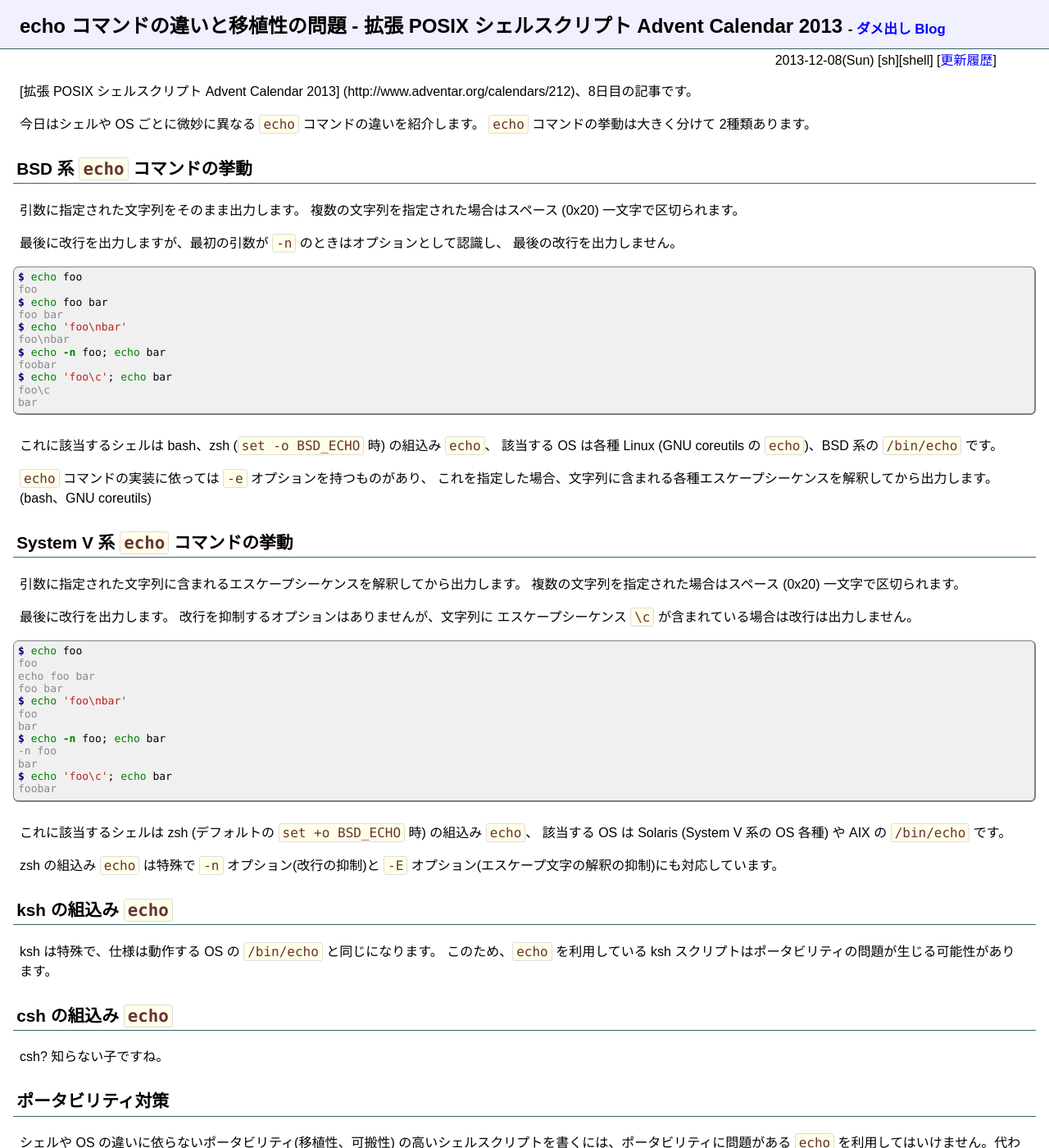
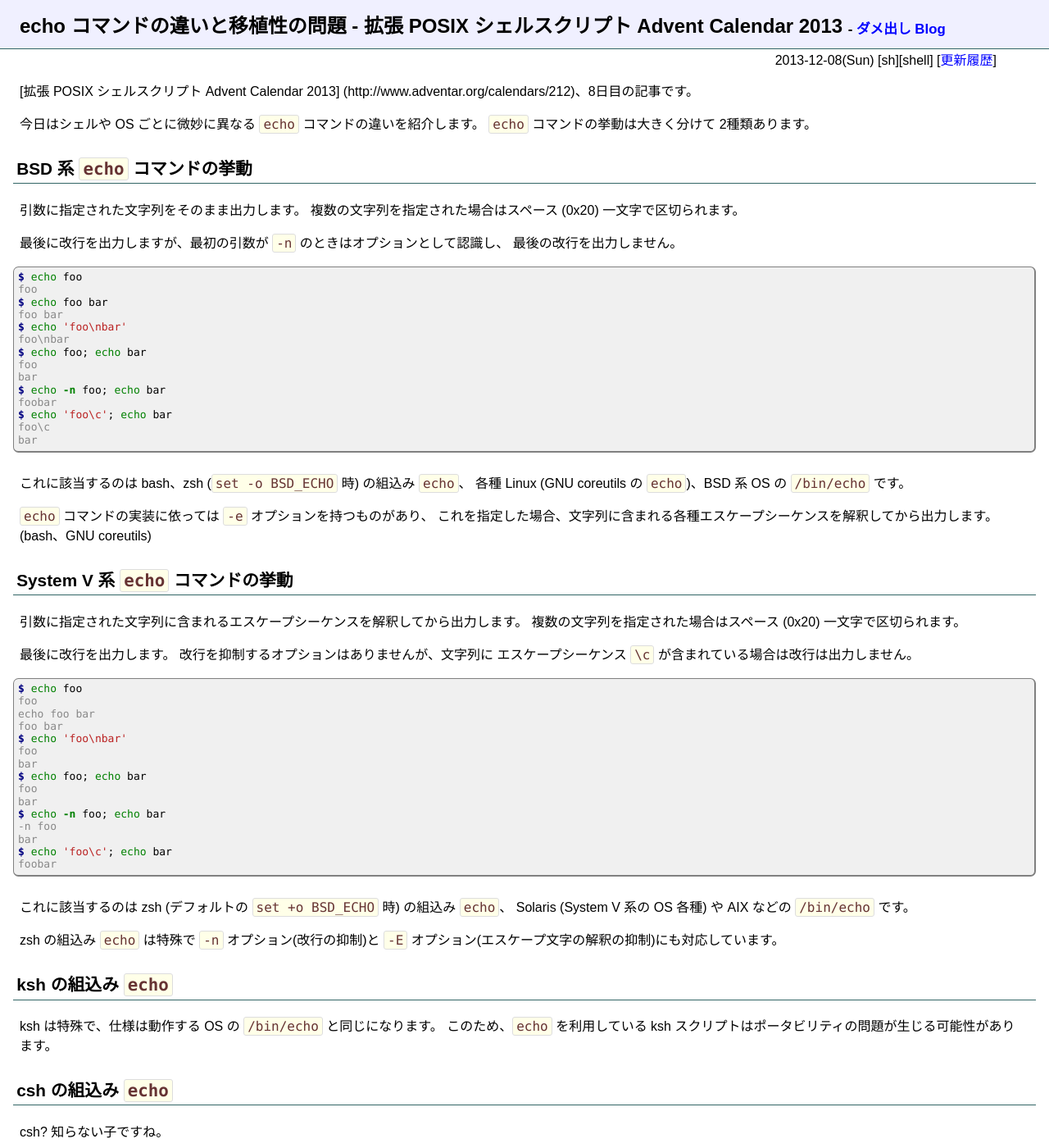
Before and after one commit to fumiyas/fumiyas.github.io, a Jekyll site: the page built from _posts/2013-12-08-echo.sh-advent-calendar.md, in a window 1280 px wide and 1400 px high. Shown: the whole window at 82% size. Built offline with Jekyll 4.4.1, drawn with Linux system fonts in a browser that asks for light colours; Markdown is read by kramdown in place of the engine named in the settings; comment, search, counter and statistics services are not loaded.

Commit message:
Trivial fixes

````diff
--- a/_posts/2013-12-08-echo.sh-advent-calendar.md
+++ b/_posts/2013-12-08-echo.sh-advent-calendar.md
@@ -26,6 +26,9 @@ $ echo foo bar
 foo bar
 $ echo 'foo\nbar'
 foo\nbar
+$ echo foo; echo bar
+foo
+bar
 $ echo -n foo; echo bar
 foobar
 $ echo 'foo\c'; echo bar
@@ -33,8 +36,8 @@ foo\c
 bar
 ```
 
-これに該当するシェルは bash、zsh (`set -o BSD_ECHO` 時) の組込み `echo`、
-該当する OS は各種 Linux (GNU coreutils の `echo`)、BSD 系の `/bin/echo` です。
+これに該当するのは bash、zsh (`set -o BSD_ECHO` 時) の組込み `echo`、
+各種 Linux (GNU coreutils の `echo`)、BSD 系 OS の `/bin/echo` です。
 
 `echo` コマンドの実装に依っては `-e` オプションを持つものがあり、
 これを指定した場合、文字列に含まれる各種エスケープシーケンスを解釈してから出力します。
@@ -58,6 +61,9 @@ foo bar
 $ echo 'foo\nbar'
 foo
 bar
+$ echo foo; echo bar
+foo
+bar
 $ echo -n foo; echo bar
 -n foo
 bar
@@ -65,8 +71,8 @@ $ echo 'foo\c'; echo bar
 foobar
 ```
 
-これに該当するシェルは zsh (デフォルトの `set +o BSD_ECHO` 時) の組込み `echo`、
-該当する OS は Solaris (System V 系の OS 各種) や AIX の `/bin/echo` です。
+これに該当するのは zsh (デフォルトの `set +o BSD_ECHO` 時) の組込み `echo`、
+Solaris (System V 系の OS 各種) や AIX などの `/bin/echo` です。
 
 zsh の組込み `echo` は特殊で `-n` オプション(改行の抑制)と
 `-E` オプション(エスケープ文字の解釈の抑制)にも対応しています。
````
